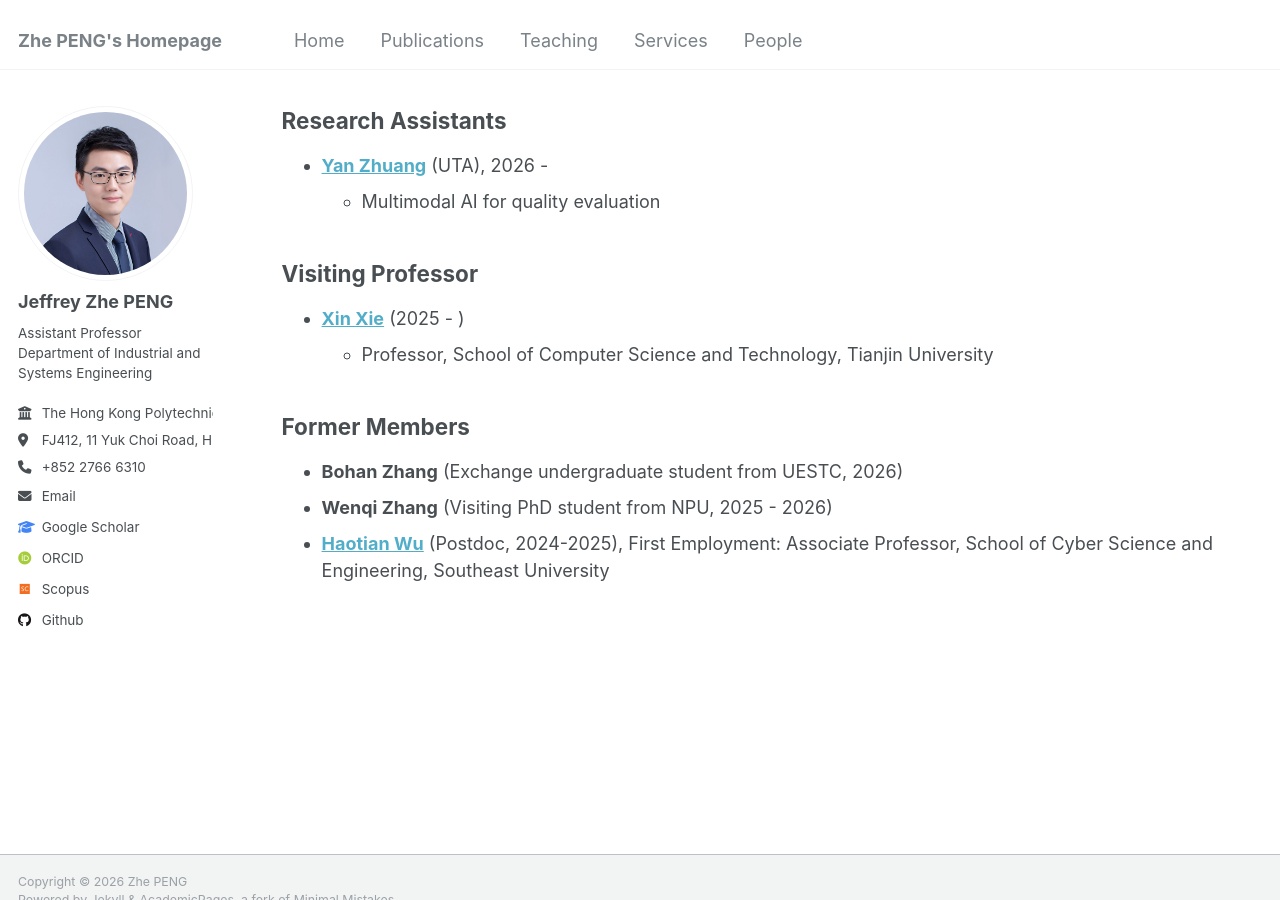
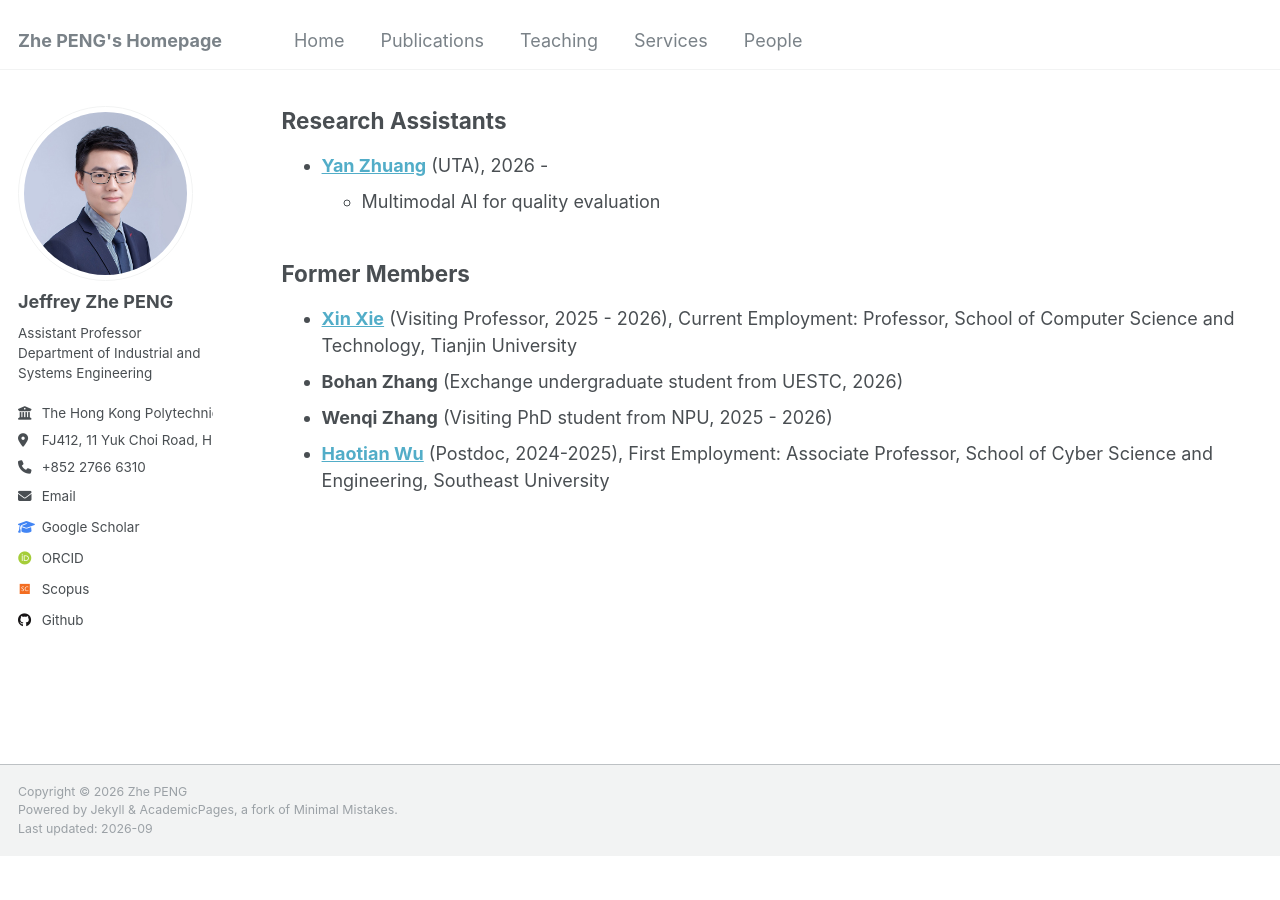
Before and after one commit to PENG-Zhe/peng-zhe.github.io, a Jekyll site: the page built from _pages/people.md, in a window 1280 px wide and 900 px high, scrolled down 1109 px. Built offline with Jekyll 4.4.1, drawn with Linux system fonts in a browser that asks for light colours; some web fonts are replaced; after the commit the page ends 1966 px from its top, so only the background shows below that; part of the change alters nothing that is shown.

Commit message:
Update people.md

```diff
--- a/_pages/people.md
+++ b/_pages/people.md
@@ -62,13 +62,14 @@ layout: archive
   * UAV swarm intelligence
 -->
 
-
+<!--
 ## Visiting Professor
 * **[Xin Xie](https://xiexincn.github.io/)** (2025 - )
   * Professor, School of Computer Science and Technology, Tianjin University
-
+-->
 
 ## Former Members
+* **[Xin Xie](https://xiexincn.github.io/)** (Visiting Professor, 2025 - 2026), Current Employment: Professor, School of Computer Science and Technology, Tianjin University
 * **Bohan Zhang** (Exchange undergraduate student from UESTC, 2026)
 * **Wenqi Zhang** (Visiting PhD student from NPU, 2025 - 2026)
 * **[Haotian Wu](https://cyber.seu.edu.cn/wht/list.htm)** (Postdoc, 2024-2025), First Employment: Associate Professor, School of Cyber Science and Engineering, Southeast University
```
